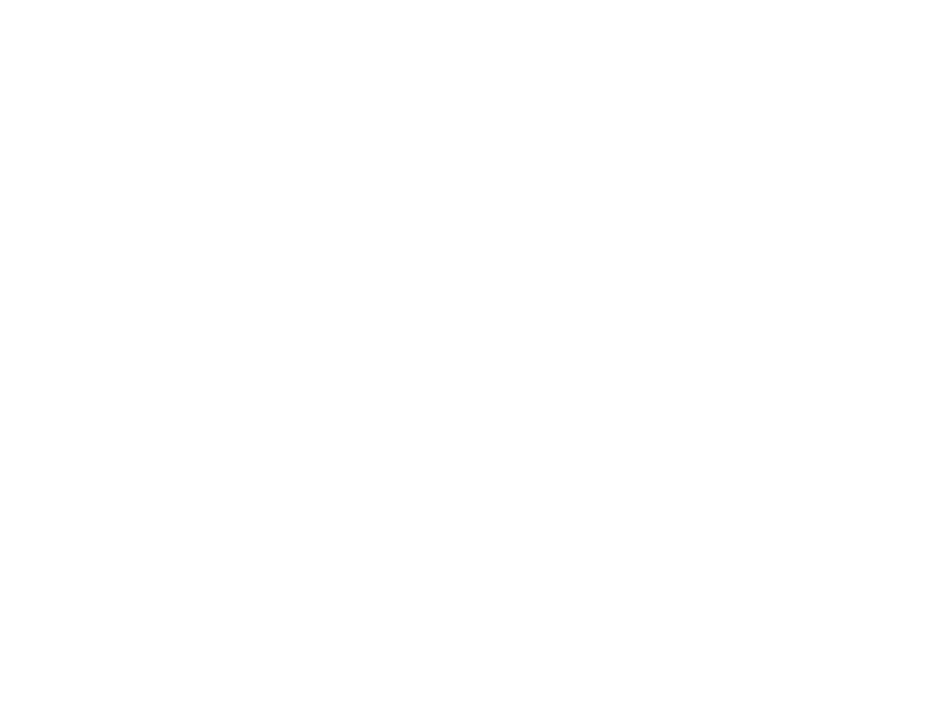
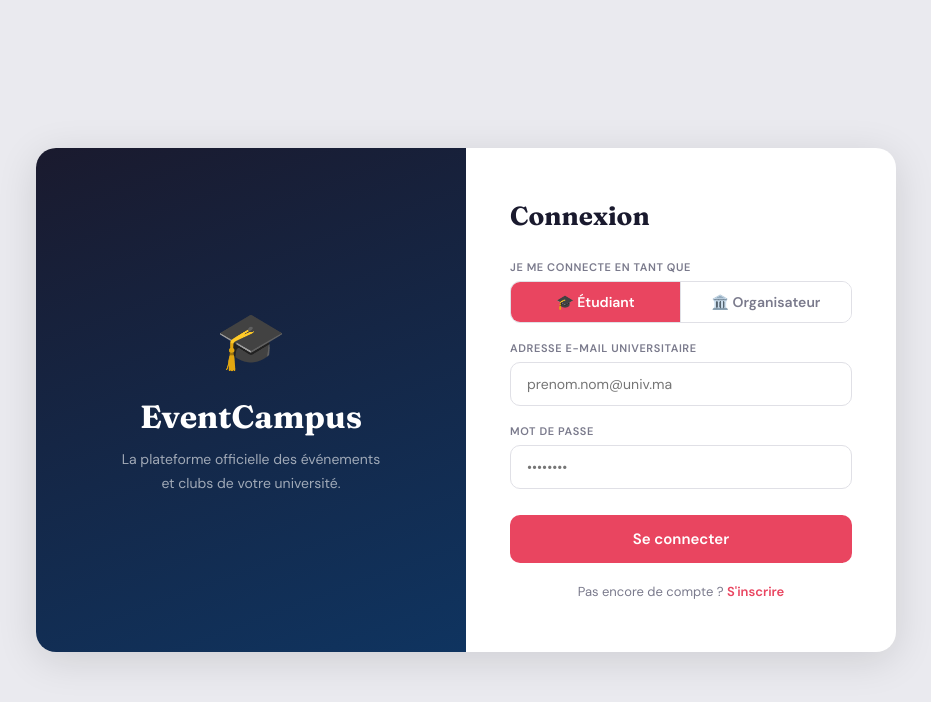
Before and after one commit to aymanehbich/Eventcampus-frontend, a React (Vite) app: page /login in a window 1280 px wide. Before the commit this address had no page. Shown: the top 702 px of the page, without its empty margins (174-1105 px from the left). Built offline with nearby package versions, Linux system fonts and the light colour scheme.

Commit message:
EP-98 Créer le formulaire de connexion

```diff
--- a/src/App.jsx
+++ b/src/App.jsx
@@ -1,11 +1,13 @@
 import { BrowserRouter, Routes, Route } from 'react-router-dom'
 import Register from './pages/auth/Register'
+import Login from './pages/auth/Login'
 
 function App() {
   return (
     <BrowserRouter>
       <Routes>
         <Route path="/register" element={<Register />} />
+        <Route path="/login" element={<Login />} />
       </Routes>
     </BrowserRouter>
   )
--- /dev/null
+++ b/src/pages/auth/Login.css
@@ -0,0 +1,152 @@
+.login-body {
+  font-family: 'DM Sans', sans-serif;
+  background: #EAEAEF;
+  display: flex;
+  align-items: center;
+  justify-content: center;
+  min-height: 100vh;
+}
+
+.login-body .card {
+  background: white;
+  border-radius: 20px;
+  overflow: hidden;
+  box-shadow: 0 8px 40px rgba(0, 0, 0, 0.12);
+  display: grid;
+  grid-template-columns: 1fr 1fr;
+  width: 860px;
+}
+
+.login-body .left {
+  background: linear-gradient(160deg, #1A1A2E, #0F3460);
+  display: flex;
+  flex-direction: column;
+  align-items: center;
+  justify-content: center;
+  padding: 56px 40px;
+  color: white;
+  text-align: center;
+}
+
+.login-body .left .emoji {
+  font-size: 56px;
+  margin-bottom: 20px;
+}
+
+.login-body .left h2 {
+  font-family: 'Fraunces', serif;
+  font-size: 32px;
+  margin-bottom: 12px;
+}
+
+.login-body .left p {
+  color: rgba(255, 255, 255, 0.6);
+  font-size: 14px;
+  line-height: 1.7;
+  max-width: 260px;
+}
+
+.login-body .right {
+  padding: 52px 44px;
+  display: flex;
+  flex-direction: column;
+  justify-content: center;
+}
+
+.login-body .right h3 {
+  font-family: 'Fraunces', serif;
+  font-size: 26px;
+  color: #1A1A2E;
+  margin-bottom: 28px;
+}
+
+.login-body .form-group {
+  margin-bottom: 18px;
+}
+
+.login-body .form-group label {
+  display: block;
+  font-size: 11px;
+  font-weight: 700;
+  color: #7A7A8C;
+  margin-bottom: 7px;
+  text-transform: uppercase;
+  letter-spacing: 0.6px;
+}
+
+.login-body .form-group input {
+  width: 100%;
+  border: 1.5px solid #E0E0E6;
+  border-radius: 10px;
+  padding: 12px 16px;
+  font-size: 14px;
+  font-family: 'DM Sans', sans-serif;
+  color: #1A1A2E;
+  outline: none;
+}
+
+.login-body .form-group input:focus {
+  border-color: #E94560;
+}
+
+.login-body .btn-submit {
+  width: 100%;
+  background: #E94560;
+  color: white;
+  border: none;
+  border-radius: 10px;
+  padding: 14px;
+  font-size: 15px;
+  font-weight: 700;
+  font-family: 'DM Sans', sans-serif;
+  cursor: pointer;
+  margin-top: 8px;
+}
+
+.login-body .footer-text {
+  text-align: center;
+  font-size: 13px;
+  color: #7A7A8C;
+  margin-top: 20px;
+}
+
+.login-body .footer-text a {
+  color: #E94560;
+  text-decoration: none;
+  font-weight: 600;
+}
+
+.login-body .role-toggle {
+  display: grid;
+  grid-template-columns: 1fr 1fr;
+  gap: 0;
+  border: 1.5px solid #E0E0E6;
+  border-radius: 10px;
+  overflow: hidden;
+  margin-bottom: 18px;
+}
+
+.login-body .role-btn {
+  padding: 11px 14px;
+  font-size: 14px;
+  font-weight: 600;
+  font-family: 'DM Sans', sans-serif;
+  color: #7A7A8C;
+  background: white;
+  border: none;
+  cursor: pointer;
+  display: flex;
+  align-items: center;
+  justify-content: center;
+  gap: 8px;
+  transition: all 0.2s;
+}
+
+.login-body .role-btn:first-child {
+  border-right: 1.5px solid #E0E0E6;
+}
+
+.login-body .role-btn.active {
+  background: #E94560;
+  color: white;
+}
--- /dev/null
+++ b/src/pages/auth/Login.jsx
@@ -0,0 +1,79 @@
+import { useState } from 'react'
+import './Login.css'
+
+function Login() {
+  const [role, setRole] = useState('etudiant')
+  const [formData, setFormData] = useState({
+    email: '',
+    password: '',
+  })
+
+  const handleChange = (e) => {
+    setFormData({ ...formData, [e.target.name]: e.target.value })
+  }
+
+  const handleSubmit = (e) => {
+    e.preventDefault()
+    console.log('Login:', { ...formData, role })
+  }
+
+  return (
+    <div className="login-body">
+      <div className="card">
+        <div className="left">
+          <div className="emoji">🎓</div>
+          <h2>EventCampus</h2>
+          <p>La plateforme officielle des événements et clubs de votre université.</p>
+        </div>
+        <div className="right">
+          <h3>Connexion</h3>
+          <form onSubmit={handleSubmit}>
+            <div className="form-group">
+              <label>Je me connecte en tant que</label>
+              <div className="role-toggle">
+                <button
+                  type="button"
+                  className={`role-btn${role === 'etudiant' ? ' active' : ''}`}
+                  onClick={() => setRole('etudiant')}
+                >
+                  🎓 Étudiant
+                </button>
+                <button
+                  type="button"
+                  className={`role-btn${role === 'organisateur' ? ' active' : ''}`}
+                  onClick={() => setRole('organisateur')}
+                >
+                  🏛️ Organisateur
+                </button>
+              </div>
+            </div>
+            <div className="form-group">
+              <label>Adresse e-mail universitaire</label>
+              <input
+                name="email"
+                type="email"
+                placeholder="prenom.nom@univ.ma"
+                value={formData.email}
+                onChange={handleChange}
+              />
+            </div>
+            <div className="form-group">
+              <label>Mot de passe</label>
+              <input
+                name="password"
+                type="password"
+                placeholder="••••••••"
+                value={formData.password}
+                onChange={handleChange}
+              />
+            </div>
+            <button type="submit" className="btn-submit">Se connecter</button>
+          </form>
+          <p className="footer-text">Pas encore de compte ? <a href="/register">S'inscrire</a></p>
+        </div>
+      </div>
+    </div>
+  )
+}
+
+export default Login
```
